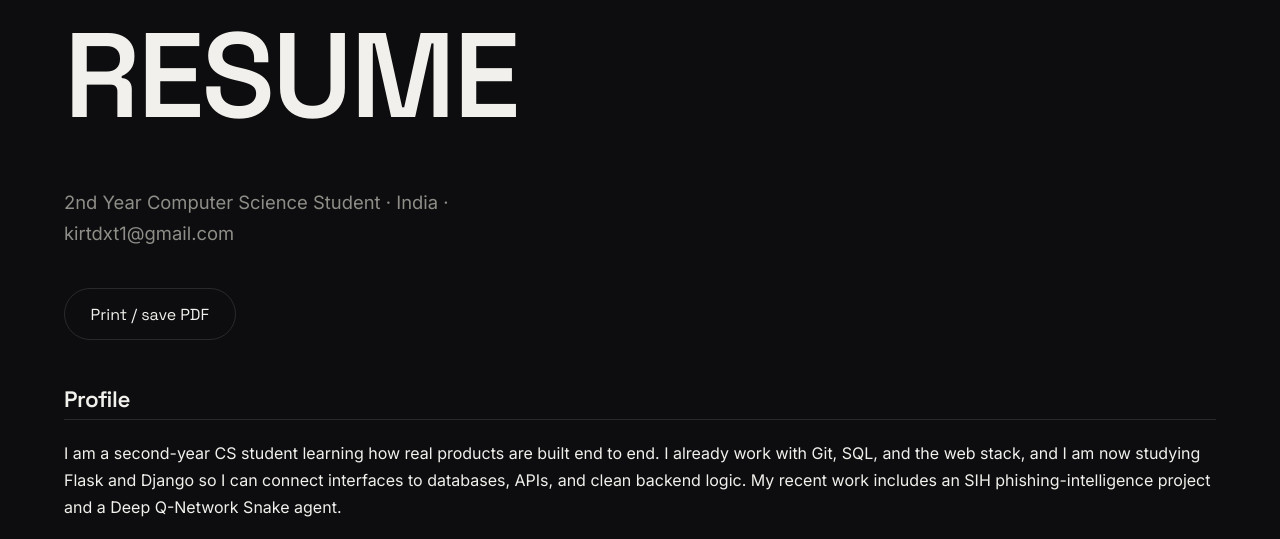
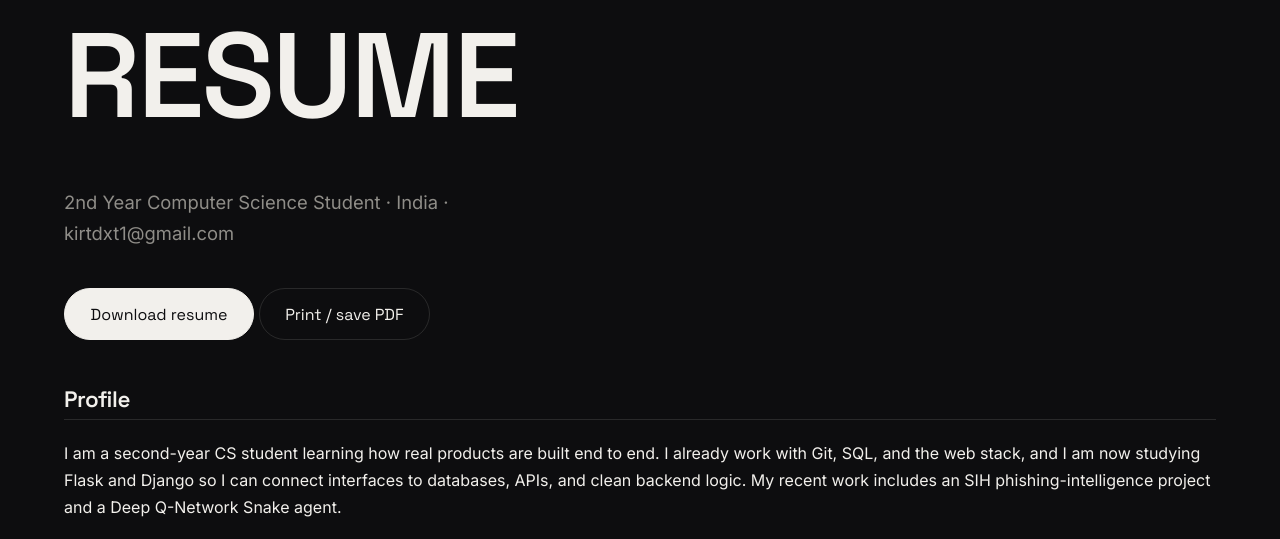
Before and after one commit to coderkirt/Portfolio, a Flask app: page /resume in a window 1280 px wide. Shown: the part 178-717 px from the top of the page. Run offline with Flask 3, Linux system fonts and the light colour scheme.

Commit message:
changing the resume file to better version

```diff
--- a/templates/resume.html
+++ b/templates/resume.html
@@ -6,7 +6,10 @@
   <p class="hero-kicker" data-reveal>Curriculum vitae</p>
   <h1 class="page-title"><span data-letters>Resume</span></h1>
   <p class="hero-sub" data-reveal>{{ profile.title }} · {{ profile.location }} · {{ profile.email }}</p>
-  <button class="btn-line" type="button" data-print data-hover>Print / save PDF</button>
+  <p data-reveal>
+    <a class="btn-line btn-line--solid" href="{{ url_for('static', filename='files/Kirt_Raj_Dixit_Resume.docx') }}" download data-hover>Download resume</a>
+    <button class="btn-line" type="button" data-print data-hover>Print / save PDF</button>
+  </p>
 </section>
 
 <article class="resume wrap">
```
